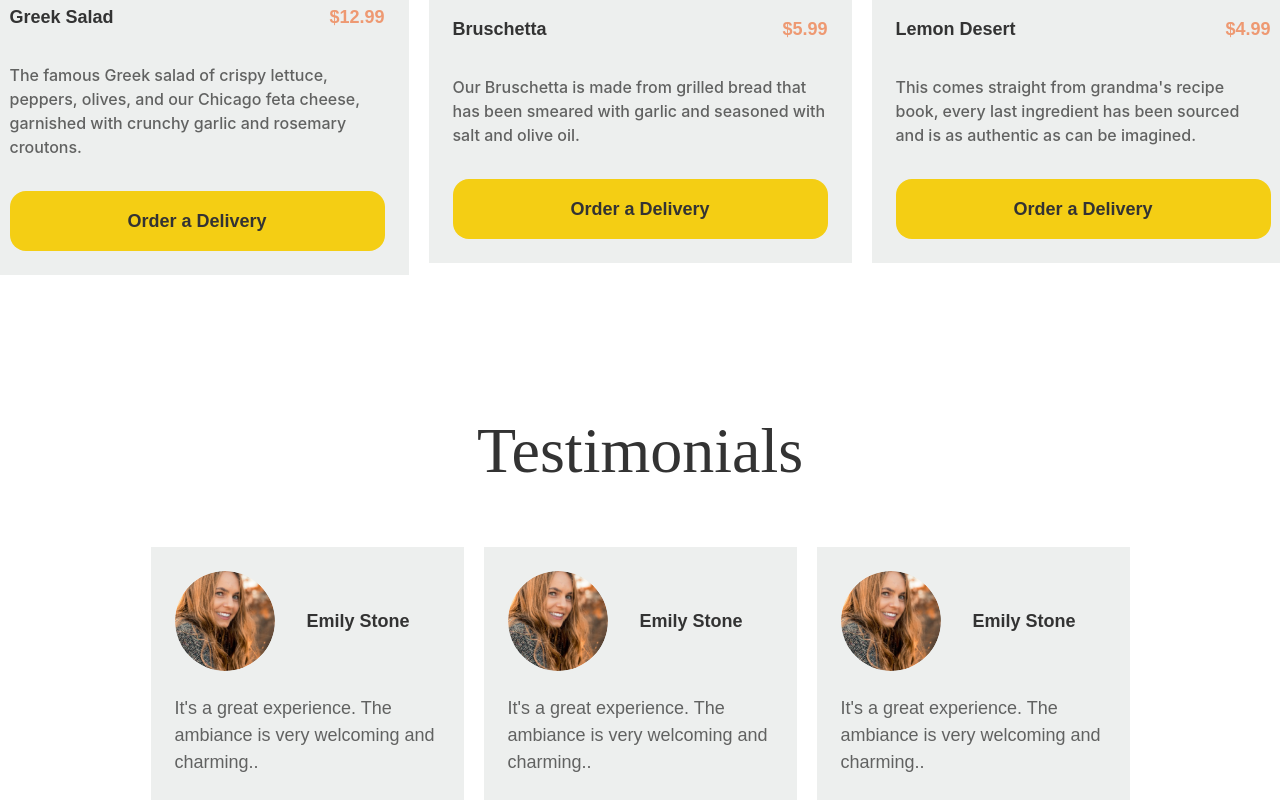
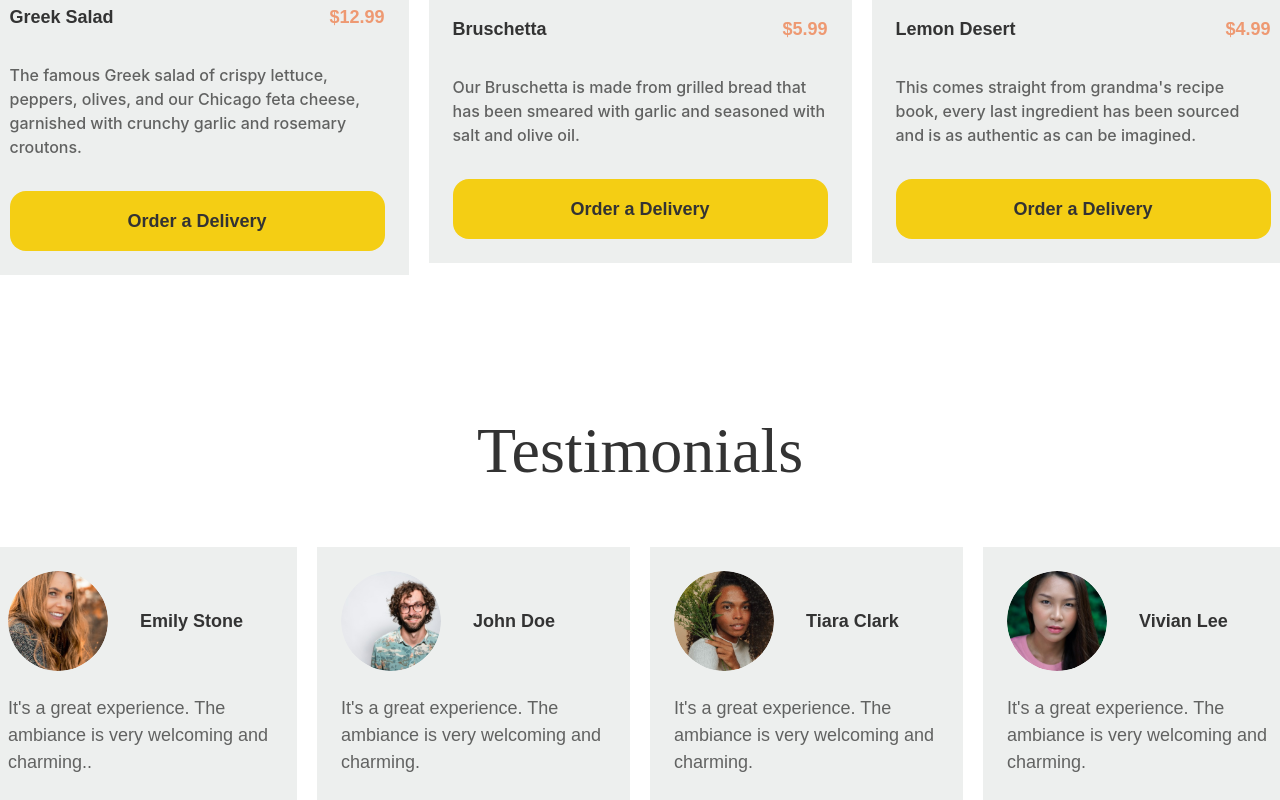
Before and after one commit to evanch98/little-lemon-react, a React (Create React App) app: page / in a window 1280 px wide. Shown: the part 1235-2035 px from the top of the page. Built offline with nearby package versions, Linux system fonts and the light colour scheme.

Commit message:
update the Testimonials

```diff
--- a/src/components/section/testimonials.tsx
+++ b/src/components/section/testimonials.tsx
@@ -2,22 +2,28 @@ import TestimonialCard from "../common/testimonial-card";
 
 const testimonials = [
   {
-    name: "Greek Salad",
-    price: "$12.99",
-    description:
-      "The famous Greek salad of crispy lettuce, peppers, olives, and our Chicago feta cheese, garnished with crunchy garlic and rosemary croutons.",
+    imgUrl: "/assets/c1.svg",
+    name: "Emily Stone",
+    feedback:
+      "It's a great experience. The ambiance is very welcoming and charming..",
   },
   {
-    name: "Bruschetta",
-    price: "$5.99",
-    description:
-      "Our Bruschetta is made from grilled bread that has been smeared with garlic and seasoned with salt and olive oil.",
+    imgUrl: "/assets/c2.svg",
+    name: "John Doe",
+    feedback:
+      "It's a great experience. The ambiance is very welcoming and charming.",
   },
   {
-    name: "Lemon Desert",
-    price: "$4.99",
-    description:
-      "This comes straight from grandma's recipe book, every last ingredient has been sourced and is as authentic as can be imagined.",
+    imgUrl: "/assets/c3.svg",
+    name: "Tiara Clark",
+    feedback:
+      "It's a great experience. The ambiance is very welcoming and charming.",
+  },
+  {
+    imgUrl: "/assets/c4.svg",
+    name: "Vivian Lee",
+    feedback:
+      "It's a great experience. The ambiance is very welcoming and charming.",
   },
 ];
 
@@ -30,9 +36,9 @@ const Testimonials = () => {
       <div className="w-full flex items-center justify-center space-x-[20px]">
         {testimonials.map((testimonial) => (
           <TestimonialCard
-            imgUrl="/assets/c1.svg"
-            name="Emily Stone"
-            feedback="It's a great experience. The ambiance is very welcoming and charming.."
+            imgUrl={testimonial.imgUrl}
+            name={testimonial.name}
+            feedback={testimonial.feedback}
           />
         ))}
       </div>
```
